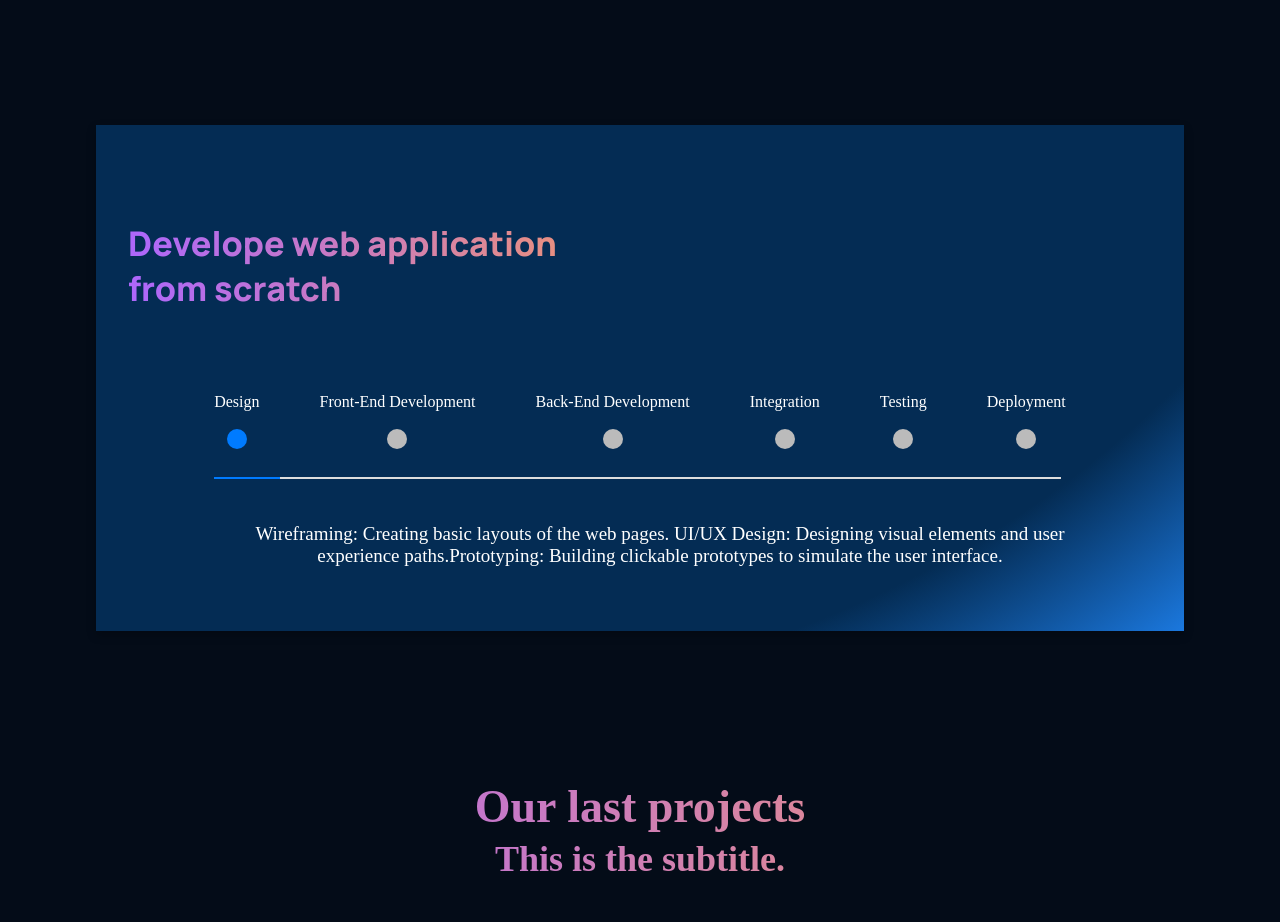
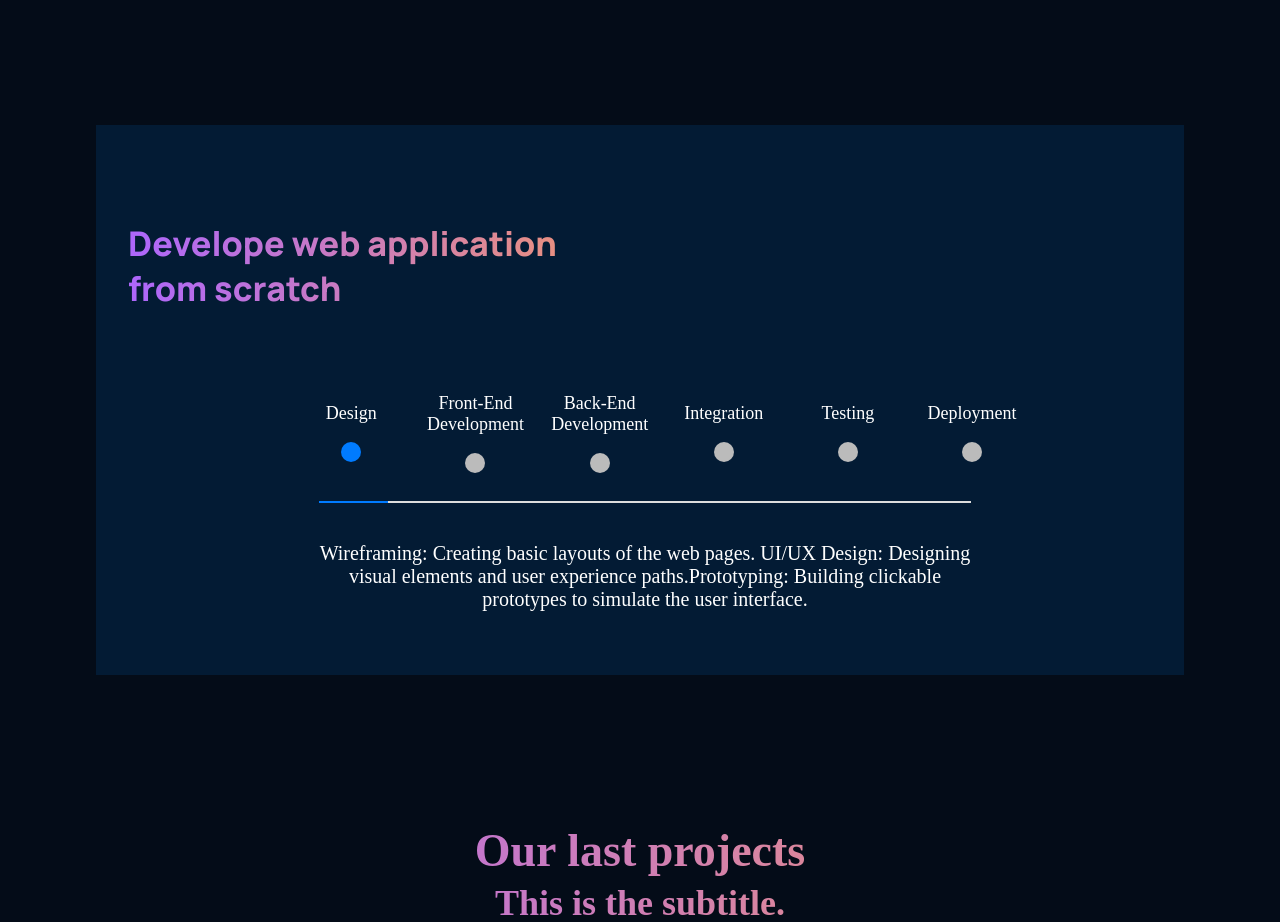
Before and after one commit to Baisalov24/project_modern_uiux, a React (Create React App) app: page / in a window 1280 px wide. Shown: the part 2820-3742 px from the top of the page. Built offline with nearby package versions, Linux system fonts and the light colour scheme.

Commit message:
styles optimized

```diff
--- a/src/components/timeline/Timeline.jsx
+++ b/src/components/timeline/Timeline.jsx
@@ -1,6 +1,6 @@
 // src/Timeline.js
 import React, { useState, useRef, useEffect } from 'react';
-import './timeline.css';
+import '../../containers/appLifecycle/appLifecycle.css';
 
 const events = [
   { year: "Design", text: "Event 1", description: "Wireframing: Creating basic layouts of the web pages. UI/UX Design: Designing visual elements and user experience paths.Prototyping: Building clickable prototypes to simulate the user interface." },
@@ -12,7 +12,7 @@ const events = [
 ];
 
 const Timeline = () => {
-  const [selectedEventIndex, setSelectedEventIndex] = useState(0); // Default to first event
+  const [selectedEventIndex, setSelectedEventIndex] = useState(0);
   const [progressWidth, setProgressWidth] = useState(0);
   const timelineRef = useRef(null);
 
--- a/src/components/timeline/timeline.css
+++ /dev/null
@@ -1,66 +0,0 @@
-/* src/Timeline.css */
-.timeline-container {
-    position: relative;
-    display: flex;
-    /* justify-content: center; */
-    align-items: center;
-    /* overflow-x: auto; */
-    padding: 50px 20px; /* Adjust padding to ensure there's space for the line and description */
-    gap: 60px;
-  }
-
-  .timeline-line, .timeline-progress {
-    position: absolute;
-    height: 2px;
-    width: 95%;
-    bottom: 20px; /* Position the line directly under the points */
-    background-color: #ddd; /* Default line color */
-    z-index: 0;
-  }
-
-  .timeline-progress {
-    background-color: #007bff; /* Color for the part of the line up to the clicked point */
-    transition: width 0.3s ease;
-  }
-
-  .timeline-item {
-    position: relative;
-    flex: 0 0 auto;
-    display: flex;
-    flex-direction: column;
-    align-items: center;
-    cursor: pointer;
-    z-index: 1;
-  }
-  .timeline-date {
-    font-size: 16px;
-    color: white;
-  }
-
-  .timeline-dot {
-    width: 20px;
-    height: 20px;
-    border-radius: 50%;
-    background-color: #bbb; /* Default dot color */
-    transition: background-color 0.3s;
-  }
-
-  .timeline-item.active .timeline-dot, .timeline-dot.active {
-    background-color: #007bff; /* Active dot color */
-  }
-
-  .timeline-description {
-    position: absolute;
-    width: 100%; /* Ensure the description spans the width of the timeline */
-    text-align: center;
-    bottom: -68px; /* Adjust this value as needed to position the description below the line */
-    z-index: 1;
-    font-size: 19px;
-    color: white;
-  }
-
-  @media (max-width: 768px) {
-    .timeline-container {
-      justify-content: center;
-    }
-  }
--- a/src/containers/appLifecycle/AppLifecycle.jsx
+++ b/src/containers/appLifecycle/AppLifecycle.jsx
@@ -3,11 +3,11 @@ import "./appLifecycle.css";
 import { Timeline } from "../../components";
 
 const AppLifecycle = () => (
-  <div className="gpt3__whatgpt3 section__margin">
-    <div className="gpt3__whatgpt3-heading">
+  <div className="appLifecycle_wrapper section__margin">
+    <div className="appLifecycle_title">
       <h1 className="gradient__text">Develope web application from scratch</h1>
     </div>
-    <div className="gpt3__whatgpt3-container">
+    <div className="appLifecycle_blocks">
       <Timeline />
     </div>
   </div>
--- a/src/containers/appLifecycle/appLifecycle.css
+++ b/src/containers/appLifecycle/appLifecycle.css
@@ -1,43 +1,11 @@
-.gpt3__whatgpt3 {
+.appLifecycle_wrapper {
   display: flex;
   flex-direction: column;
-
   padding: 2rem;
   background: var(--color-footer);
-
-    /* ff 3.6+ */
-    background:-moz-radial-gradient(circle at 30% -100%, #042c54 25%, rgba(4, 44, 84, 1) 85%, rgba(27, 120, 222, 1) 100%);
-
-    /* safari 5.1+,chrome 10+ */
-    background:-webkit-radial-gradient(circle at 30% -100%, #042c54 25%, rgba(4, 44, 84, 1) 85%, rgba(27, 120, 222, 1) 100%);
-
-    /* opera 11.10+ */
-    background:-o-radial-gradient(circle at 30% -100%, #042c54 25%, rgba(4, 44, 84, 1) 85%, rgba(27, 120, 222, 1) 100%);
-
-    /* ie 10+ */
-    background:-ms-radial-gradient(circle at 30% -100%, #042c54 25%, rgba(4, 44, 84, 1) 85%, rgba(27, 120, 222, 1) 100%);
-
-    /* global 92%+ browsers support */
-    background:radial-gradient(circle at 30% -100%, #042c54 25%, rgba(4, 44, 84, 1) 85%, rgba(27, 120, 222, 1) 100%);
-
-    filter: drop-shadow(0px 4px 4px rgba(0, 0, 0, 0.25));
 }
 
-.gpt3__whatgpt3-feature {
-    display: flex;
-}
-
-/* Customizing feature component as per needs */
-.gpt3__whatgpt3-feature .gpt3__features-container__feature {
-    margin: 0;
-}
-
-/* Customizing feature component as per needs */
-.gpt3__whatgpt3-feature .gpt3__features-container_feature-text {
-    max-width: 700px;
-}
-
-.gpt3__whatgpt3-heading {
+.appLifecycle_title {
   display: flex;
   flex-direction: row;
   justify-content: space-between;
@@ -46,7 +14,7 @@
   margin: 4rem 0 2rem;
 }
 
-.gpt3__whatgpt3-heading h1 {
+.appLifecycle_title h1 {
   font-size: 34px;
   line-height: 45px;
   font-weight: 800;
@@ -54,72 +22,140 @@
   max-width: 510px;
 }
 
-.gpt3__whatgpt3-heading p {
-    font-family: var(--font-family);
-    font-weight: 500;
-    font-size: 16px;
-    line-height: 30px;
-    color: var(--color-subtext);
-    cursor: pointer;
-}
-
-.gpt3__whatgpt3-container {
+.appLifecycle_blocks {
   display: flex;
   justify-content: center;
   margin-bottom: 100px;
-    /* flex-wrap: wrap;
-    flex-direction: row;
-
-    margin-top: 2rem; */
-}
-
-/* Customizing feature component as per needs */
-.gpt3__whatgpt3-container .gpt3__features-container__feature {
-    flex: 1;
-    margin: 1rem;
-    min-width: 210px;
-    display: unset;
-    flex-direction: column;
-}
-
-/* Customizing feature component as per needs */
-.gpt3__whatgpt3-container .gpt3__features-container_feature-text {
-    margin-top: 0.5rem;
 }
 
 @media screen and (max-width: 850px) {
-    .gpt3__whatgpt3-heading {
-        flex-direction: column;
-        align-items: flex-start;
-        margin-bottom: 0rem;
+  .appLifecycle_title {
+    align-items: center;
+    text-align: center;
+    margin: 2rem 0;
   }
 
-    .gpt3__whatgpt3-heading p {
-        margin-top: 1rem;
+  .appLifecycle_title h1 {
+    font-size: 30px;
+    line-height: 40px;
+    margin: 0;
   }
 }
 
 @media screen and (max-width: 650px) {
-    /* Customizing feature component as per needs */
-    .gpt3__whatgpt3-feature .gpt3__features-container__feature {
-        flex-direction: column;
-    }
-
-    /* Customizing feature component as per needs */
-    .gpt3__whatgpt3-feature .gpt3__features-container_feature-text {
-        margin-top: 0.5rem;
-    }
-
-    .gpt3__whatgpt3-heading h1 {
-        font-size: 28px;
-        line-height: 40px;
+  .appLifecycle_title h1 {
+    font-size: 24px;
+    line-height: 34px;
   }
 }
 
 @media screen and (max-width: 350px) {
-    /* Customizing feature component as per needs */
-    .gpt3__whatgpt3-container .gpt3__features-container__feature {
+  .appLifecycle_blocks {
+    flex-direction: column;
+    align-items: center;
     margin: 1rem 0;
-        min-width: 100%;
   }
 }
+
+/* timeline started  */
+.timeline-container {
+  width: 70%;
+  position: relative;
+  display: flex;
+  align-items: center;
+  padding: 50px 5px;
+  gap: 60px;
+  margin: 0 auto 20px;
+}
+
+.timeline-line,
+.timeline-progress {
+  position: absolute;
+  height: 2px;
+  width: 100%;
+  bottom: 20px;
+  background-color: #ddd;
+  z-index: 0;
+}
+
+.timeline-progress {
+  background-color: #007bff;
+  transition: width 0.3s ease;
+}
+
+.timeline-item {
+  position: relative;
+  width: 10%;
+  flex: 0 0 auto;
+  display: flex;
+  flex-direction: column;
+  align-items: center;
+  cursor: pointer;
+  z-index: 1;
+}
+.timeline-date {
+  font-size: 18px;
+  color: white;
+}
+
+.timeline-dot {
+  width: 20px;
+  height: 20px;
+  border-radius: 50%;
+  background-color: #bbb;
+  transition: background-color 0.3s;
+}
+
+.timeline-item.active .timeline-dot,
+.timeline-dot.active {
+  background-color: #007bff;
+}
+
+.timeline-description {
+  position: absolute;
+  width: 100%;
+  text-align: center;
+  bottom: -88px;
+  z-index: 1;
+  font-size: 20px;
+  color: white;
+}
+
+@media (max-width: 850px) {
+  .timeline-container {
+    width: 80%;
+    margin: 0 auto;
+  }
+
+  .timeline-item {
+    width: 6%;
+  }
+
+  .timeline-description {
+    bottom: -80px;
+    width: 90%;
+    font-size: 17px;
+  }
+  .timeline-date {
+    font-size: 14px;
+    color: white;
+  }
+  .timeline-line,
+  .timeline-progress {
+    position: absolute;
+    height: 2px;
+    width: 80%;
+    bottom: 20px;
+    background-color: #ddd;
+    z-index: 0;
+  }
+}
+
+@media screen and (max-width: 650px) {
+  .timeline-container {
+    display: none;
+  }
+  .appLifecycle_wrapper {
+    display: none;
+  }
+}
```
Lines whose indentation alone changed are shown as unchanged.
